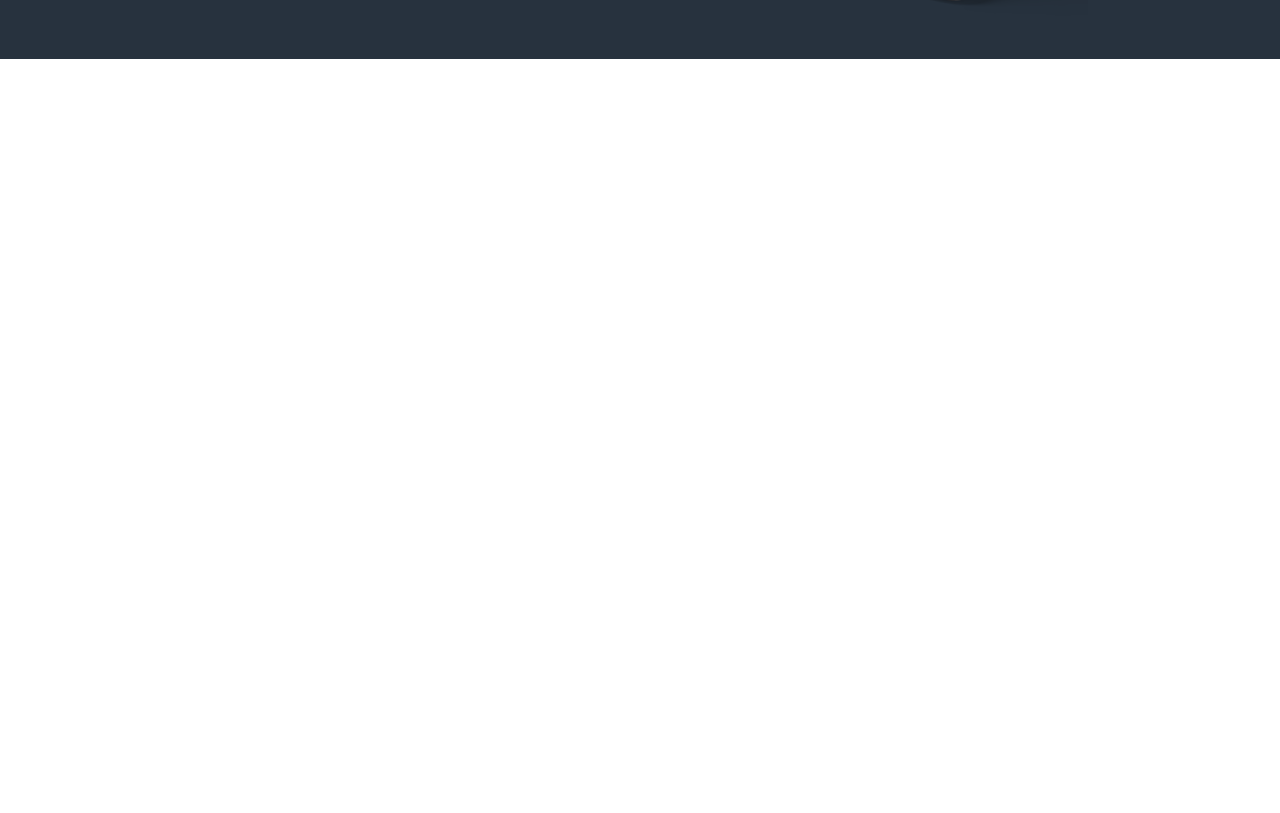
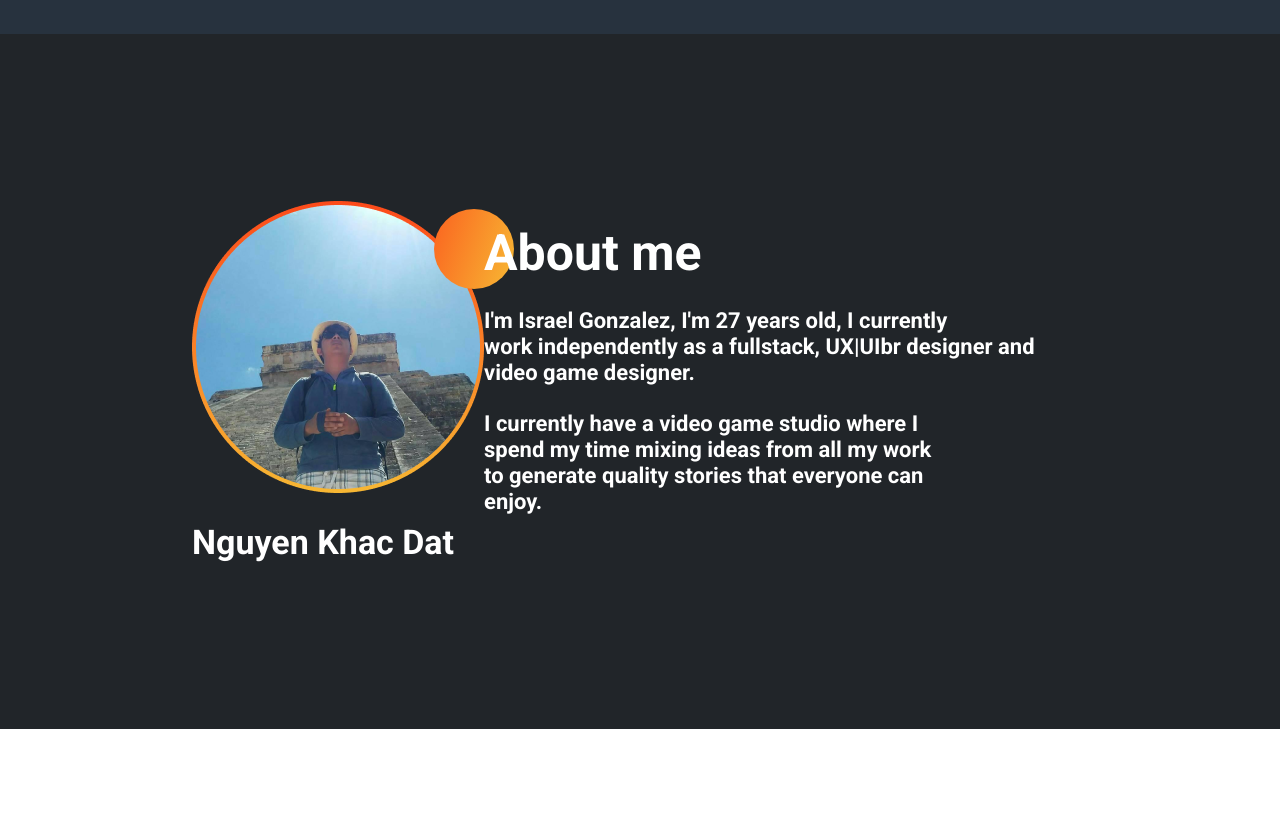
Before and after one commit to datkhac009/Portfolio_CVIT, a plain HTML site: page index.html in a window 1280 px wide. Shown: the part 485-1298 px from the top of the page. Before the commit the page ends 800 px from the top, so only its background shows below. Drawn offline with nearby package versions, Linux system fonts and the light colour scheme.

Commit message:
update
update

```diff
--- a/css/index.css
+++ b/css/index.css
@@ -10,6 +10,9 @@
 }
 :root {
   --color-gradient: linear-gradient(90deg, #fc4a1a 0%, #f7b733 100%);
+}
+.wapper{
+  height: 2000px;
 }
 .header {
   background: #27323e;
@@ -63,7 +66,8 @@
   display: flex;
   align-items: center;
   justify-content: space-between;
-  margin: 25px 15%;
+  margin-top: 25px;
+  margin: 0 15%;
 }
 .header-introduce_yourself {
   line-height: 3rem;
@@ -100,7 +104,7 @@
   cursor: pointer;
   padding: 9px 9px;
   font-size: 24px;
-  margin-right: 20px ;
+  margin-right: 20px;
   color: #fc4a1a;
 }
 .header-introduce .header-introduce-img img {
@@ -108,3 +112,49 @@
   width: 291px;
   height: 515px;
 }
+/* section */
+.section {
+}
+.section .section-story {
+  background: #212529;
+  display: flex;
+  align-items: center;
+  justify-content: space-between;
+  padding: 167px 15%;
+}
+.section-story .section-avatar h3 {
+  font-style: normal;
+  font-weight: 700;
+  font-size: 34px;
+  line-height: 40px;
+  color: #fff;
+  margin-top: 25px;
+}
+.section-story .section-about h2 {
+  position: relative;
+  font-style: normal;
+  font-weight: 700;
+  font-size: 50px;
+  line-height: 59px;
+  color: #fff;
+  z-index: 1;
+}
+.section-story .section-about h2::before {
+  content: "";
+  position: absolute;
+  width: 5rem;
+  height: 5rem;
+  background: linear-gradient(108.7deg, #FC4A1A -29.1%, #F7B733 97.76%);
+  border-radius: 50%;
+  z-index: -1;
+  top: -15px;
+  left: -50px;
+}
+.section-story .section-about p {
+  font-style: normal;
+  font-weight: 700;
+  font-size: 22px;
+  line-height: 26px;
+  color: #fff;
+  margin: 25px 0;
+}
--- a/index.html
+++ b/index.html
@@ -10,6 +10,7 @@
     <link rel="stylesheet" href="https://cdnjs.cloudflare.com/ajax/libs/font-awesome/6.2.1/css/all.min.css"
         integrity="sha512-MV7K8+y+gLIBoVD59lQIYicR65iaqukzvf/nwasF0nqhPay5w/9lJmVM2hMDcnK1OnMGCdVK+iQrJ7lzPJQd1w=="
         crossorigin="anonymous" referrerpolicy="no-referrer" />
+    <link rel="stylesheet" href="https://cdnjs.cloudflare.com/ajax/libs/animate.css/4.1.1/animate.min.css" />
     <link rel="stylesheet" href="./css/index.css">
     <title>Document</title>
 </head>
@@ -36,10 +37,11 @@
             </div>
             <div class="header-introduce">
                 <div class="header-introduce_yourself">
-                    <p>Hello, i’m</p>
-                    <h2>Mr.Đat</h2>
-                    <h3>FULL-STACK DEVELOPER | UX/UI DESIGNER | FREELANCER</h3>
-                    <div class="header-introduce-link">
+                    <p class="animate__animated animate__bounceIn animate__slower">Hello, i’m</p>
+                    <h2 class="animate__animated animate__backInLeft animate__slower">Mr.Đat</h2>
+                    <h3 class="animate__animated animate__backInLeft animate__slower">FULL-STACK DEVELOPER | UX/UI
+                        DESIGNER | FREELANCER</h3>
+                    <div class="header-introduce-link animate__animated animate__bounceIn animate__slower">
                         <i class="fa-brands fa-facebook"></i>
                         <i class="fa-brands fa-instagram"></i>
                         <i class="fa-brands fa-twitter"></i>
@@ -47,12 +49,26 @@
                     </div>
                 </div>
                 <div class="header-introduce-img">
-                    <img src="./img/img-header.png" alt="" >
+                    <img src="./img/img-header.png" alt="">
                 </div>
             </div>
         </div>
-
-
+        <div class="section">
+            <div class="section-story">
+                <div class="section-avatar">
+                    <img src="./img/avatar.png" width="292px" height="292px" alt="Null img">
+                    <h3 class="animate__animated animate__zoomInUp">Nguyen Khac Dat</h3>
+                </div>
+                <div class="section-about">
+                    <h2>About me</h2>
+                    <p class="animate__animated animate__lightSpeedInRight animate__slower">I'm Israel Gonzalez, I'm 27 years old, I currently <br> work independently as a fullstack,
+                        UX|UIbr
+                        designer and video game designer.</p>
+                    <p class="animate__animated animate__lightSpeedInRight animate__slower">I currently have a video game studio where I <br> spend my time mixing ideas from all my work
+                        <br> to generate quality stories that everyone can <br> enjoy.</p>
+                </div>
+            </div>
+        </div>
     </div>
 
 </body>
```
Also changed, not shown: img/avatar.png (added).
